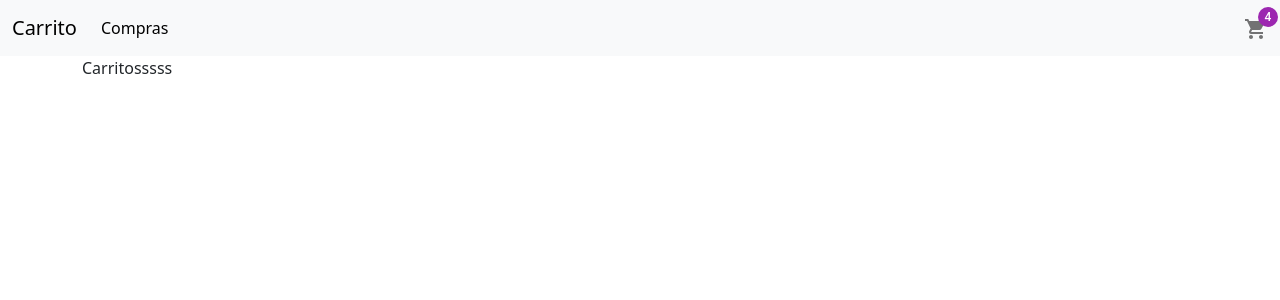
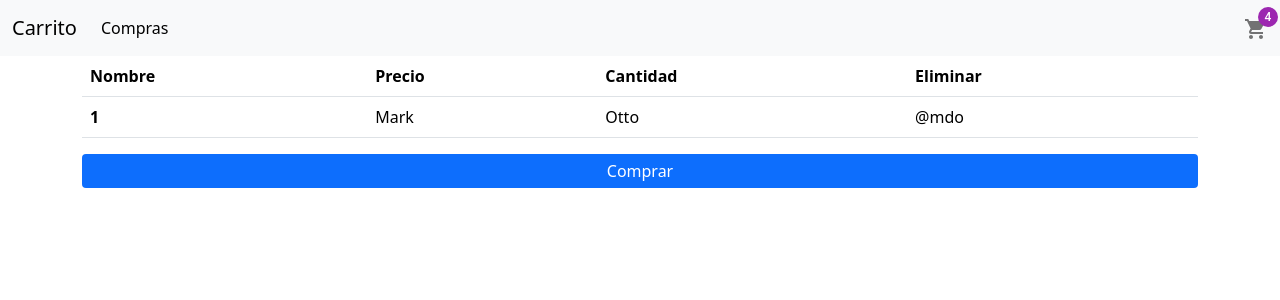
Before and after one commit to pamegiselle24/Practica-10-Carrito-Compras, a React (Vite) app: page /carrito in a window 1280 px wide. Shown: the top 300 px of the page. Built offline with nearby package versions, Linux system fonts and the light colour scheme.

Commit message:
Agregué estructura de contextos: ProductosContext y CarritoContext

```diff
--- /dev/null
+++ b/src/context/CarritoContext.jsx
@@ -0,0 +1,3 @@
+import { createContext } from "react";
+
+export const CarritoContext = createContext();
--- /dev/null
+++ b/src/context/ProductosContext.jsx
@@ -0,0 +1,3 @@
+import { createContext } from "react";
+
+export const ProductosContext = createContext();
--- /dev/null
+++ b/src/context/ProductosProvider.jsx
@@ -0,0 +1 @@
+export const ProductosProvider = () => {};
--- a/src/pages/CarritoPage.jsx
+++ b/src/pages/CarritoPage.jsx
@@ -1,3 +1,29 @@
 export const CarritoPage = () => {
-  return <div>Carritosssss</div>;
+  return (
+    <>
+      <table class="table">
+        <thead>
+          <tr>
+            <th scope="col">Nombre</th>
+            <th scope="col">Precio</th>
+            <th scope="col">Cantidad</th>
+            <th scope="col">Eliminar</th>
+          </tr>
+        </thead>
+        <tbody>
+          <tr>
+            <th scope="row">1</th>
+            <td>Mark</td>
+            <td>Otto</td>
+            <td>@mdo</td>
+          </tr>
+        </tbody>
+      </table>
+      <div className="d-grid gap-2">
+        <button type="button" className="btn btn-primary">
+          Comprar
+        </button>
+      </div>
+    </>
+  );
 };
```
